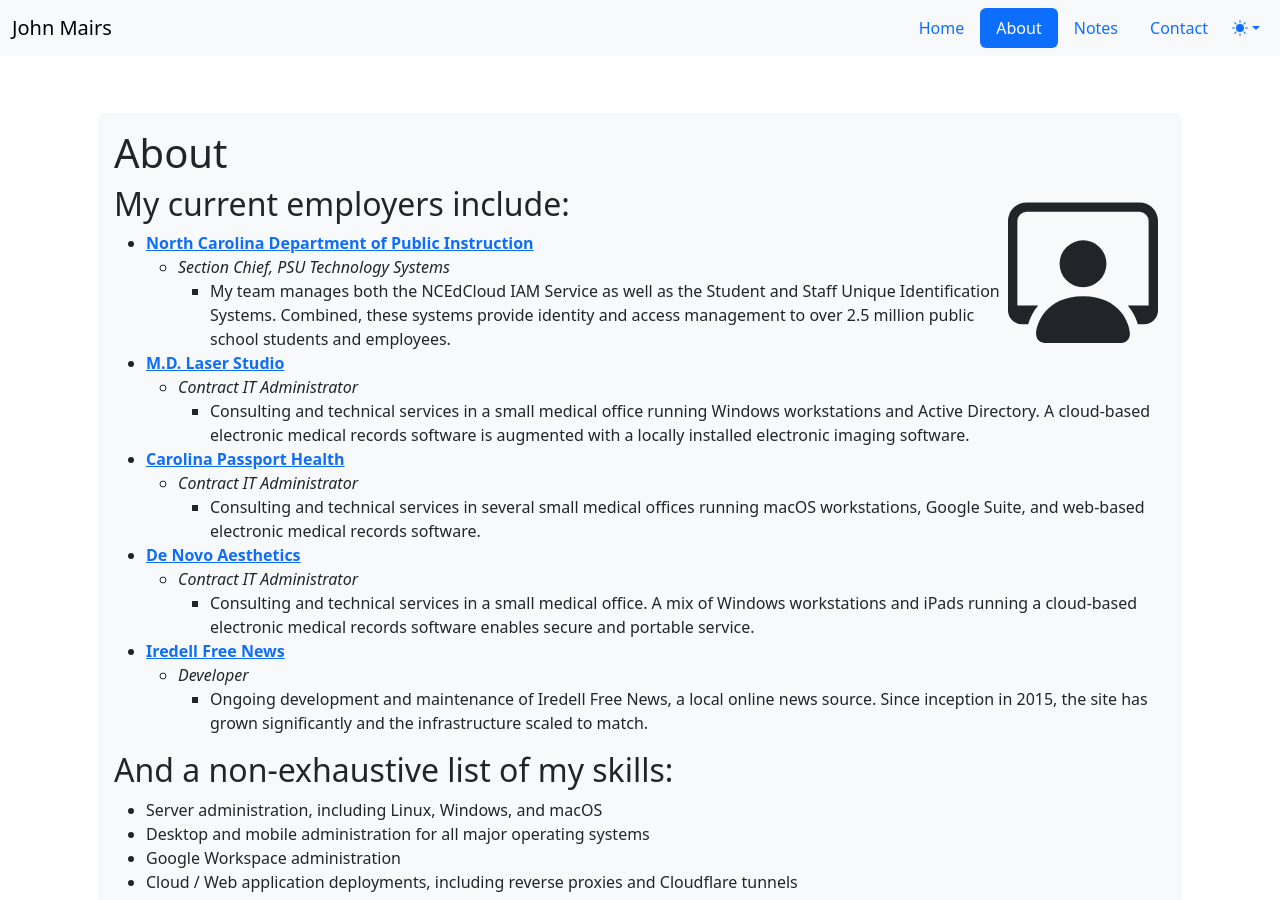
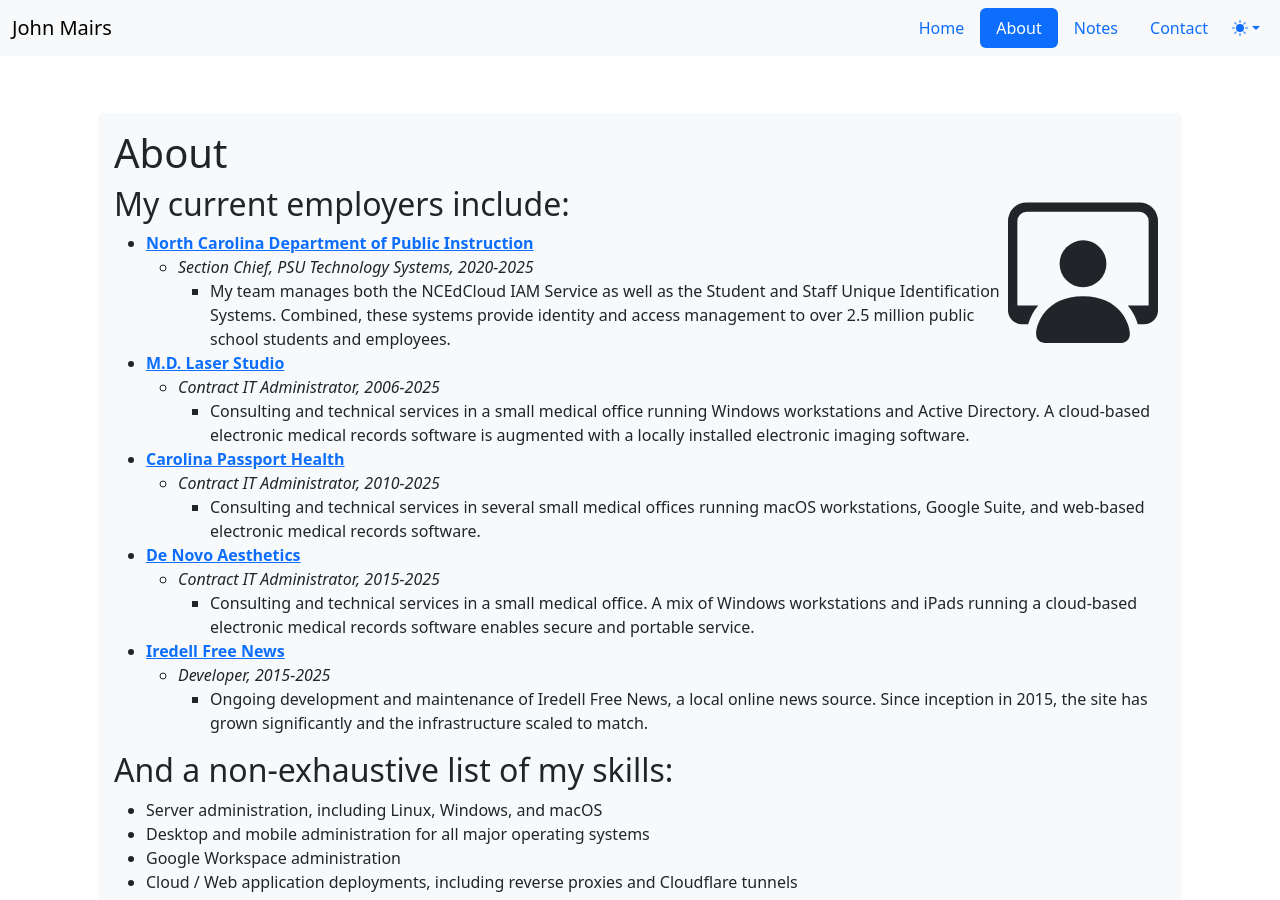
Before and after one commit to jmairs/jmairs.github.io, a Jekyll site: the page built from about.md, in a window 1280 px wide and 900 px high. Built offline with Jekyll 4.4.1, drawn with Linux system fonts in a browser that asks for light colours.

Commit message:
add years

```diff
--- a/about.md
+++ b/about.md
@@ -10,19 +10,19 @@
 ## My current employers include:
 
 - **[North Carolina Department of Public Instruction](https://dpi.nc.gov)**
-    - _Section Chief, PSU Technology Systems_
+    - _Section Chief, PSU Technology Systems, 2020-{{ 'now' | date: "%Y" }}_
         - My team manages both the NCEdCloud IAM Service as well as the Student and Staff Unique Identification Systems. Combined, these systems provide identity and access management to over 2.5 million public school students and employees.
 - **[M.D. Laser Studio](https://mdlaserstudio.com)**
-    - _Contract IT Administrator_
+    - _Contract IT Administrator, 2006-{{ 'now' | date: "%Y" }}_
         - Consulting and technical services in a small medical office running Windows workstations and Active Directory. A cloud-based electronic medical records software is augmented with a locally installed electronic imaging software.
 - **[Carolina Passport Health](https://passporthealthnc.com)**
-    - _Contract IT Administrator_
+    - _Contract IT Administrator, 2010-{{ 'now' | date: "%Y" }}_
         - Consulting and technical services in several small medical offices running macOS workstations, Google Suite, and web-based electronic medical records software.
 - **[De Novo Aesthetics](https://denovoaesthetics.com)**
-    - _Contract IT Administrator_
+    - _Contract IT Administrator, 2015-{{ 'now' | date: "%Y" }}_
         - Consulting and technical services in a small medical office. A mix of Windows workstations and iPads running a cloud-based electronic medical records software enables secure and portable service.
 - **[Iredell Free News](https://iredellfreenews.com)**
-    - _Developer_
+    - _Developer, 2015-{{ 'now' | date: "%Y" }}_
         - Ongoing development and maintenance of Iredell Free News, a local online news source. Since inception in 2015, the site has grown significantly and the infrastructure scaled to match.
 
 ## And a non-exhaustive list of my skills:
```
Also changed, not shown: 2 other files.
